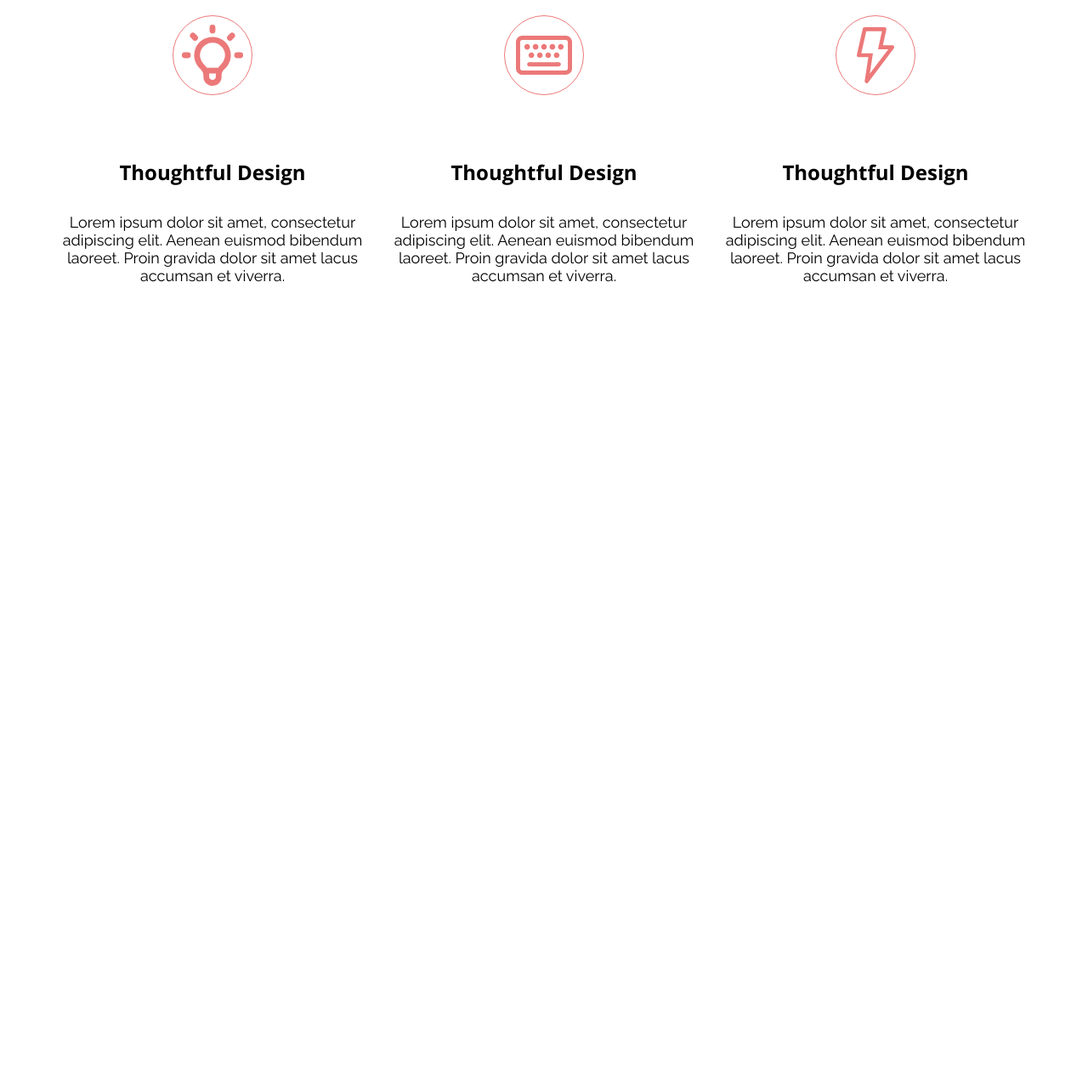
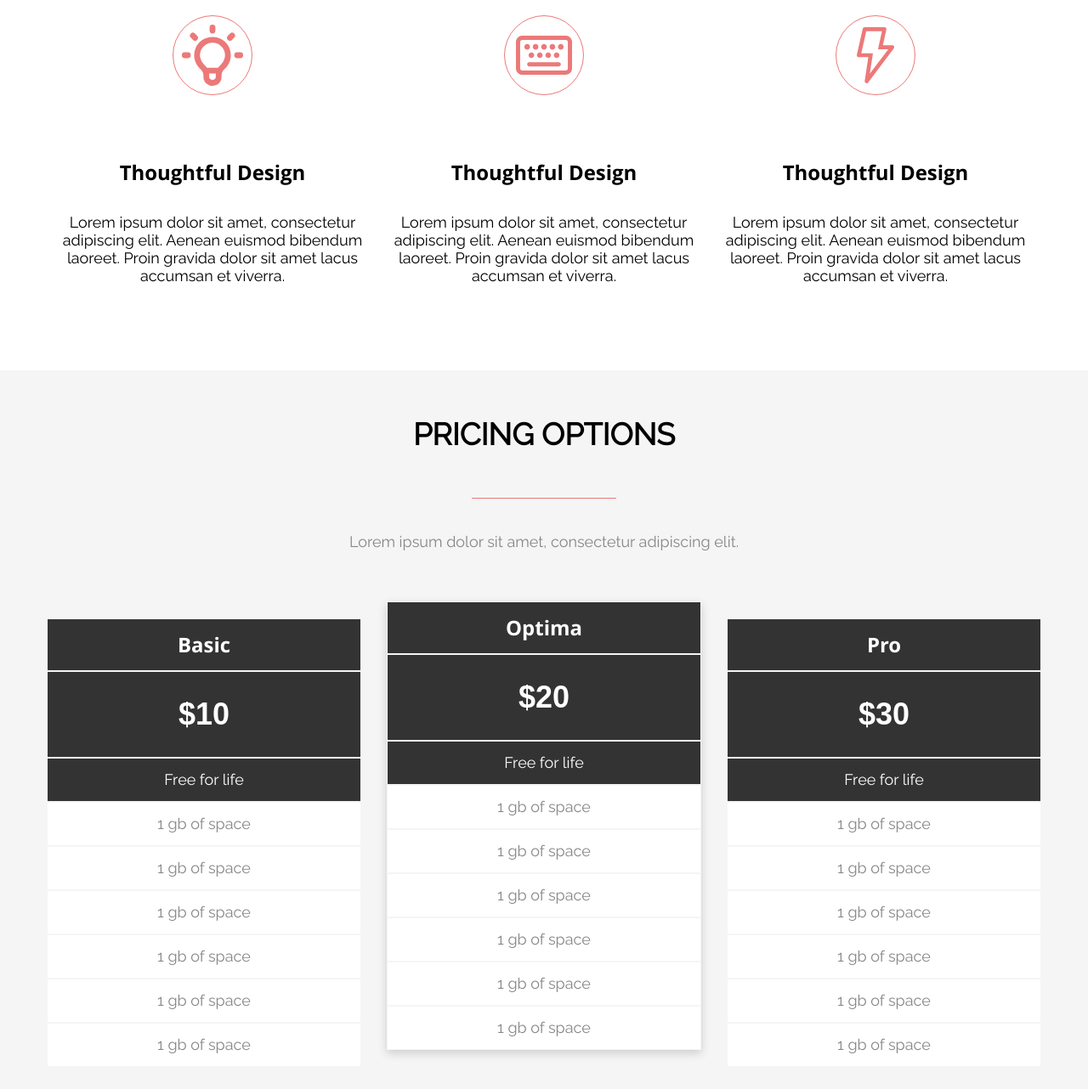
Before and after one commit to payne52/AXIT, a plain HTML site: page index.html in a window 1280 px wide. Shown: the part 996-2278 px from the top of the page at 85% size. Before the commit the page ends 1432 px from the top, so only its background shows below. Drawn offline with Linux system fonts and the light colour scheme.

Commit message:
create Pricing section

```diff
--- a/css/basic.css
+++ b/css/basic.css
@@ -1,27 +1,21 @@
-:root {
-    font-size: 10px;
-}
 body {
     font-family: 'Raleway', sans-serif;
-    font-weight: 400;
-    font-size: 1.8rem;
+    font-size: 18px;
     margin: 0;
     padding-top: 100px;
 }
 h2 {
-    font-size: 3.6rem;
-    font-weight: 400;
+    font-size: 2em;
 }
 h3, h4 {
     font-family: 'Open Sans Bold', sans-serif;
-    font-weight: 700;
 }
 h3 {
-    font-size: 3rem;
+    font-size: 1.66em;
     margin-bottom: 42px;
 }
 h4 {
-    font-size: 2.4rem;
+    font-size: 1.33em;
 }
 section {
     display: flex;
@@ -29,6 +23,7 @@ section {
     padding-bottom: 50px;
 }
 .container {
+    width: 100%;
     max-width: 1170px;
 }
 .section__title {
@@ -57,7 +52,7 @@ button {
 }
 .button_filled {
     background-color: #EC7979;
-    font-size: 1.8rem;
+    font-size: 1em;
     font-family: 'Open Sans Semibold';
     color: #fff;
     border: 0;
--- /dev/null
+++ b/css/benefits.css
@@ -0,0 +1,24 @@
+.benefits__list {
+    display: flex;
+    list-style-type: none;
+    text-align: center;
+    padding: 0;
+}
+.benefits__list-item {
+    padding: 15px;
+}
+.benefits__icon-block {
+    width: 92px;
+    height: 92px;
+    border: 1px solid #EC7979;
+    border-radius: 50%;
+    display: flex;
+    align-items: center;
+    justify-content: center;
+    margin: 0 auto 74px auto;
+}
+.benefits__list-item:hover .benefits__icon {
+    transform: rotate(360deg);
+    transition: 0.75s;
+    transition-timing-function: ease-in-out;
+}
--- a/css/fonts.css
+++ b/css/fonts.css
@@ -1,16 +1,25 @@
 @font-face {
     font-family: 'Raleway';
     src: local('Raleway'), url('../fonts/Raleway-Regular.woff') format('woff');
+    font-weight: 400;
+}
+@font-face {
+    font-family: 'Raleway Bold';
+    src: local('Raleway Bold'), url('../fonts/Raleway-Bold.woff') format('woff');
+    font-weight: 700;
 }
 @font-face {
     font-family: 'Open Sans';
     src: local('Open Sans'), url('../fonts/OpenSans-Regular.woff') format('woff');
+    font-weight: 400;
 }
 @font-face {
     font-family: 'Open Sans Semibold';
     src: local('Open Sans Semibold'), url('../fonts/OpenSans-SemiBold.woff') format('woff');
+    font-weight: 600;
 }
 @font-face {
     font-family: 'Open Sans Bold';
     src: local('Open Sans Bold'), url('../fonts/OpenSans-Bold.woff') format('woff');
+    font-weight: 700;
 }
--- /dev/null
+++ b/css/pricing.css
@@ -0,0 +1,46 @@
+.pricing {
+    background-color: #F5F5F5;
+}
+.pricing__options {
+    display: flex;
+    align-items: flex-start;
+    margin: -15px -15px 0;
+}
+.pricing__option {
+    flex-grow: 1;
+    text-align: center;
+    margin: 0 15px;
+}
+.pricing__option:nth-child(2) {
+    margin-top: -20px;
+    box-shadow: 0 4px 10px rgba(51, 51, 51, 0.2);
+}
+.pricing__option__title,
+.pricing__option__price,
+.pricing__option__description {
+    color: #fff;
+    background-color: #333;
+    border: 1px solid #F5F5F5;
+    margin: 0;
+}
+.pricing__option__title {
+    line-height: 60px;
+}
+.pricing__option__price {
+    font-family: 'Raleway-Bold', sans-serif;
+    line-height: 100px;
+}
+.pricing__option__description {
+    line-height: 50px;
+}
+.pricing__option__items-list {
+    list-style-type: none;
+    padding: 0;
+    margin: 0;
+}
+.pricing__option__item {
+    background-color: #fff;
+    color: #86878B;
+    line-height: 50px;
+    border: 1px solid #F5F5F5;
+}
--- a/css/style.css
+++ b/css/tabs.css
@@ -11,7 +11,7 @@
     border-bottom: 0;
     border-radius: 5px 5px 0 0;
     font-family: 'Open Sans';
-    font-size: 1.4rem;
+    font-size: 0.77em;
     text-transform: uppercase;
     line-height: 40px;
     width: 200px;
@@ -44,27 +44,3 @@
 .tabs__image img {
     display: block;
 }
-.benefits__list {
-    display: flex;
-    list-style-type: none;
-    text-align: center;
-    padding: 0;
-}
-.benefits__list-item {
-    padding: 15px;
-}
-.benefits__icon-block {
-    width: 92px;
-    height: 92px;
-    border: 1px solid #EC7979;
-    border-radius: 50%;
-    display: flex;
-    align-items: center;
-    justify-content: center;
-    margin: 0 auto 74px auto;
-}
-.benefits__list-item:hover .benefits__icon {
-    transform: rotate(360deg);
-    transition: 0.75s;
-    transition-timing-function: ease-in-out;
-}
--- a/index.html
+++ b/index.html
@@ -8,7 +8,9 @@
 
         <link rel="stylesheet" href="./css/fonts.css">
         <link rel="stylesheet" href="./css/basic.css">
-        <link rel="stylesheet" href="./css/style.css">
+        <link rel="stylesheet" href="./css/tabs.css">
+        <link rel="stylesheet" href="./css/benefits.css">
+        <link rel="stylesheet" href="./css/pricing.css">
     </head>
     <body>
         <section class="tabs">
@@ -77,5 +79,52 @@
                 </ul>
             </div>
         </section>
+        <section class="pricing">
+            <div class="container">
+                <h2 class="pricing__title section__title">Pricing options</h2>
+                <p class="pricing__description section__description">Lorem ipsum dolor sit amet, consectetur adipiscing elit.</p>
+                <div class="pricing__options">
+                    <div class="pricing__option">
+                        <h4 class="pricing__option__title">Basic</h4>
+                        <h2 class="pricing__option__price">$10</h2>
+                        <p class="pricing__option__description">Free for life</p>
+                        <ul class="pricing__option__items-list">
+                            <li class="pricing__option__item">1 gb of space</li>
+                            <li class="pricing__option__item">1 gb of space</li>
+                            <li class="pricing__option__item">1 gb of space</li>
+                            <li class="pricing__option__item">1 gb of space</li>
+                            <li class="pricing__option__item">1 gb of space</li>
+                            <li class="pricing__option__item">1 gb of space</li>
+                        </ul>
+                    </div>
+                    <div class="pricing__option">
+                        <h4 class="pricing__option__title">Optima</h4>
+                        <h2 class="pricing__option__price">$20</h2>
+                        <p class="pricing__option__description">Free for life</p>
+                        <ul class="pricing__option__items-list">
+                            <li class="pricing__option__item">1 gb of space</li>
+                            <li class="pricing__option__item">1 gb of space</li>
+                            <li class="pricing__option__item">1 gb of space</li>
+                            <li class="pricing__option__item">1 gb of space</li>
+                            <li class="pricing__option__item">1 gb of space</li>
+                            <li class="pricing__option__item">1 gb of space</li>
+                        </ul>
+                    </div>
+                    <div class="pricing__option">
+                        <h4 class="pricing__option__title">Pro</h4>
+                        <h2 class="pricing__option__price">$30</h2>
+                        <p class="pricing__option__description">Free for life</p>
+                        <ul class="pricing__option__items-list">
+                            <li class="pricing__option__item">1 gb of space</li>
+                            <li class="pricing__option__item">1 gb of space</li>
+                            <li class="pricing__option__item">1 gb of space</li>
+                            <li class="pricing__option__item">1 gb of space</li>
+                            <li class="pricing__option__item">1 gb of space</li>
+                            <li class="pricing__option__item">1 gb of space</li>
+                        </ul>
+                    </div>
+                </div>
+            </div>
+        </section>
     </body>
 </html>
```
Also changed, not shown: README.md, fonts/Raleway-Bold.woff (added).
